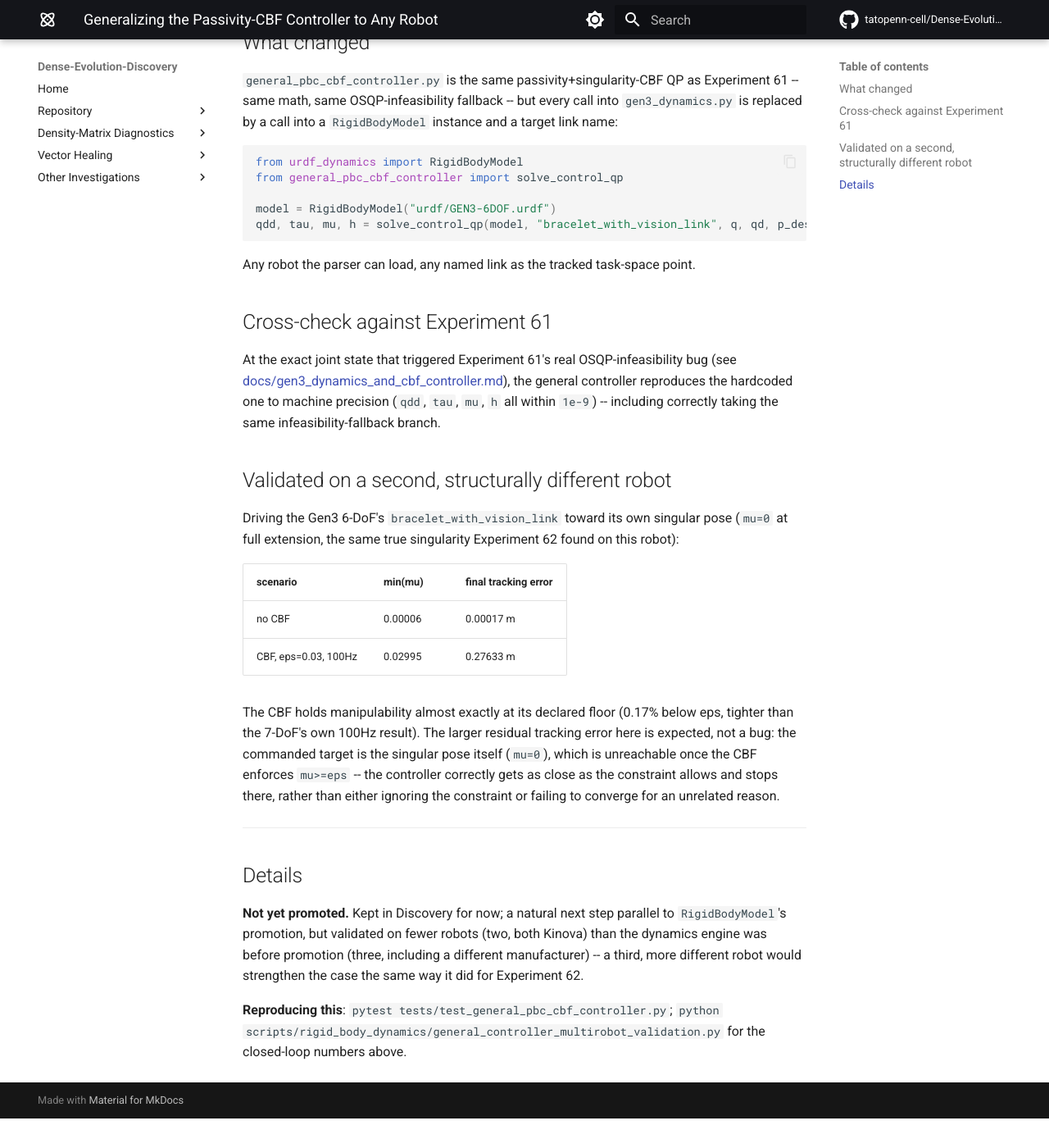
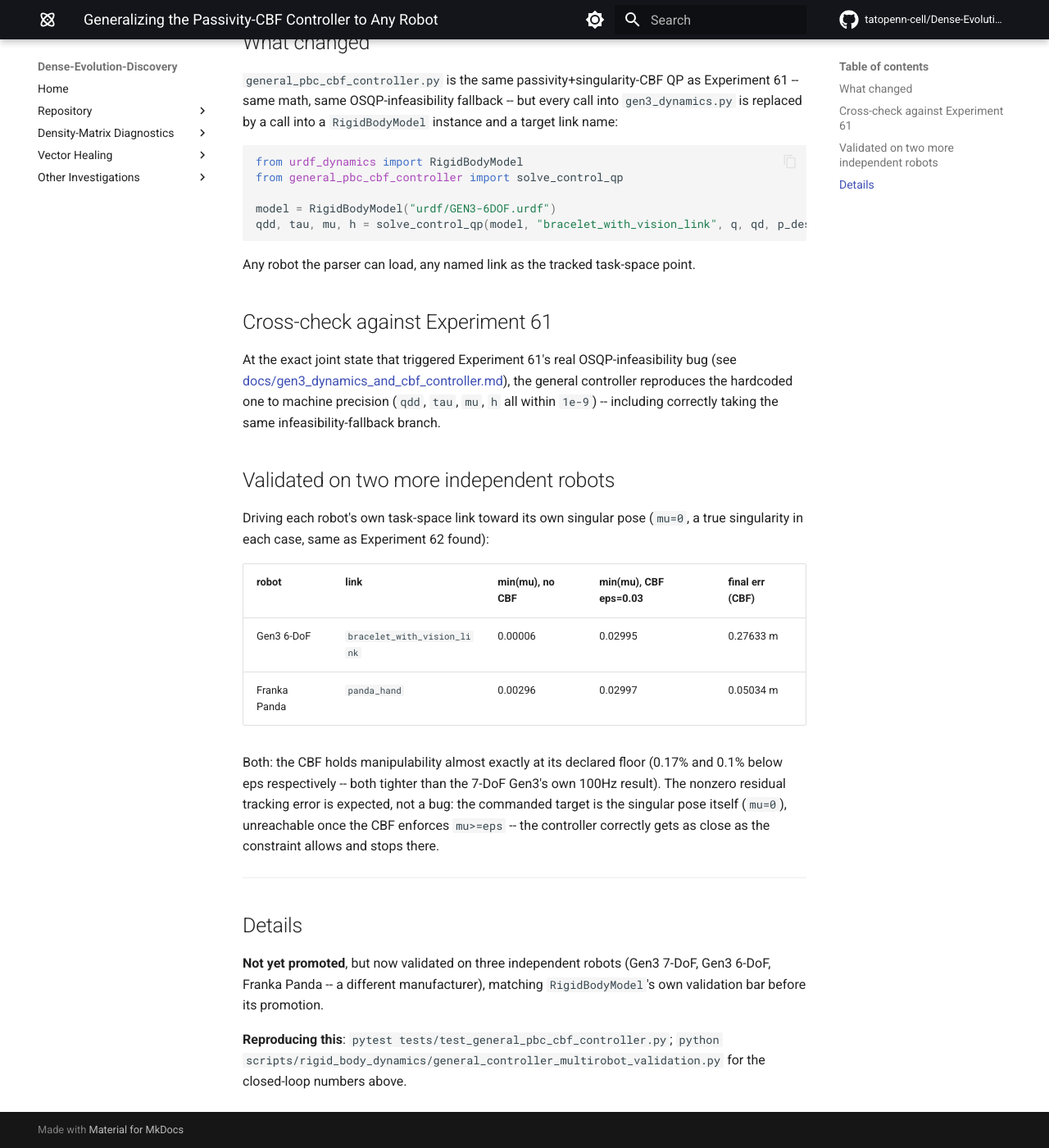
Before and after one commit to tatopenn-cell/Dense-Evolution-Discovery, an MkDocs documentation site: the page built from docs/general_pbc_cbf_controller.md, in a window 1280 px wide and 1400 px high, scrolled down 330 px. Shown: the whole window at 82% size. Built offline with MkDocs 1.6.1 and Material for MkDocs 9.7.7, drawn with Linux system fonts in a browser that asks for light colours; comment, search, counter and statistics services are not loaded; before the commit the page ends 1694 px from its top, so only the background shows below that.

Commit message:
Experiment 63: validate the general PBC/CBF controller on a third robot (#148)
Franka Panda (different manufacturer, 7 revolute + 2 prismatic
joints), completing the same 3-robot bar RigidBodyModel was held to
before its own promotion. CBF holds manipulability within 0.1% of the
declared floor (mu>=0.02997 vs eps=0.03), tighter than either Kinova
case.

```diff
--- a/docs/general_pbc_cbf_controller.md
+++ b/docs/general_pbc_cbf_controller.md
@@ -28,31 +28,29 @@ At the exact joint state that triggered Experiment 61's real OSQP-infeasibility
 controller reproduces the hardcoded one to machine precision (`qdd`, `tau`, `mu`, `h` all
 within `1e-9`) -- including correctly taking the same infeasibility-fallback branch.
 
-## Validated on a second, structurally different robot
+## Validated on two more independent robots
 
-Driving the Gen3 6-DoF's `bracelet_with_vision_link` toward its own singular pose (`mu=0` at
-full extension, the same true singularity Experiment 62 found on this robot):
+Driving each robot's own task-space link toward its own singular pose (`mu=0`, a true
+singularity in each case, same as Experiment 62 found):
 
-| scenario | min(mu) | final tracking error |
-|---|---|---|
-| no CBF | 0.00006 | 0.00017 m |
-| CBF, eps=0.03, 100Hz | 0.02995 | 0.27633 m |
+| robot | link | min(mu), no CBF | min(mu), CBF eps=0.03 | final err (CBF) |
+|---|---|---|---|---|
+| Gen3 6-DoF | `bracelet_with_vision_link` | 0.00006 | 0.02995 | 0.27633 m |
+| Franka Panda | `panda_hand` | 0.00296 | 0.02997 | 0.05034 m |
 
-The CBF holds manipulability almost exactly at its declared floor (0.17% below eps, tighter
-than the 7-DoF's own 100Hz result). The larger residual tracking error here is expected, not a
-bug: the commanded target is the singular pose itself (`mu=0`), which is unreachable once the
-CBF enforces `mu>=eps` -- the controller correctly gets as close as the constraint allows and
-stops there, rather than either ignoring the constraint or failing to converge for an unrelated
-reason.
+Both: the CBF holds manipulability almost exactly at its declared floor (0.17% and 0.1% below
+eps respectively -- both tighter than the 7-DoF Gen3's own 100Hz result). The nonzero residual
+tracking error is expected, not a bug: the commanded target is the singular pose itself
+(`mu=0`), unreachable once the CBF enforces `mu>=eps` -- the controller correctly gets as close
+as the constraint allows and stops there.
 
 ---
 
 ## Details
 
-**Not yet promoted.** Kept in Discovery for now; a natural next step parallel to
-`RigidBodyModel`'s promotion, but validated on fewer robots (two, both Kinova) than the
-dynamics engine was before promotion (three, including a different manufacturer) -- a third,
-more different robot would strengthen the case the same way it did for Experiment 62.
+**Not yet promoted**, but now validated on three independent robots (Gen3 7-DoF, Gen3 6-DoF,
+Franka Panda -- a different manufacturer), matching `RigidBodyModel`'s own validation bar
+before its promotion.
 
 **Reproducing this**: `pytest tests/test_general_pbc_cbf_controller.py`;
 `python scripts/rigid_body_dynamics/general_controller_multirobot_validation.py` for the
```
Also changed, not shown: README.md (+1 -1 lines), 1 other file.
